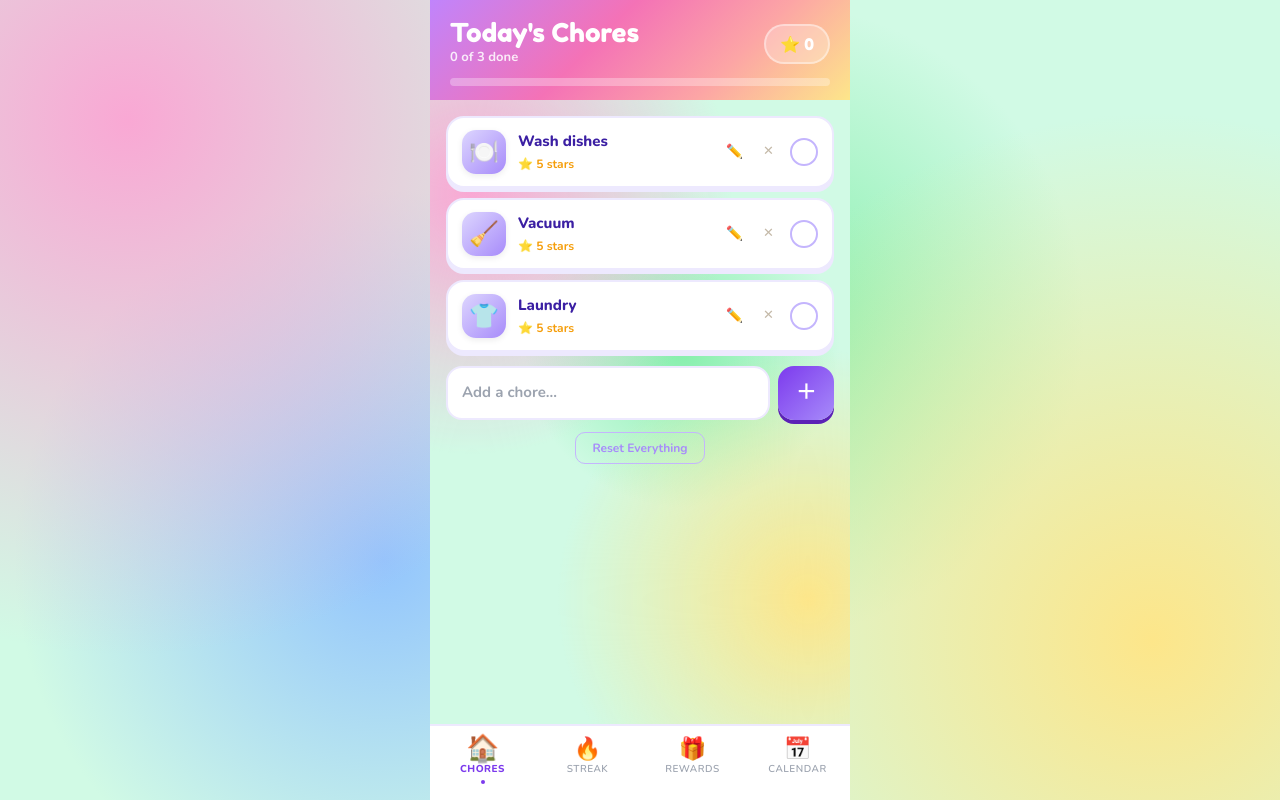
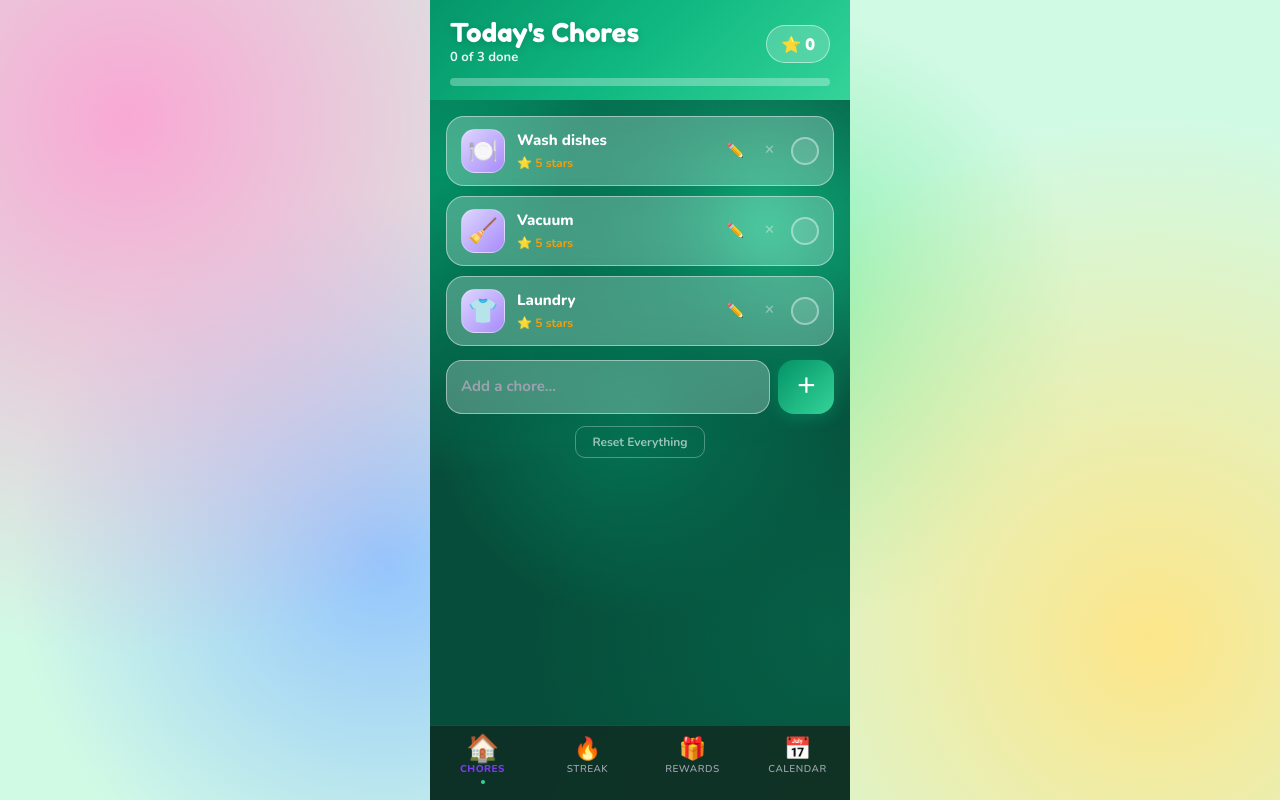
Before and after one commit to dominicarlequin-hub/chore-app, a React (Vite) app: page / in a window 1280 px wide. Built offline with nearby package versions, Linux system fonts and the light colour scheme.

Commit message:
Update ChoreList.jsx
Page Layout

```diff
--- a/ChoreList.jsx
+++ b/ChoreList.jsx
@@ -507,6 +507,15 @@ export default function ChoreList() {
   );
 }
 
+
+const glass = {
+  background: "rgba(255,255,255,0.25)",
+  backdropFilter: "blur(12px)",
+  WebkitBackdropFilter: "blur(12px)",
+  border: "1.5px solid rgba(255,255,255,0.45)",
+  boxShadow: "0 8px 32px rgba(0,0,0,0.08)",
+};
+
 const styles = {
   shell: {
     maxWidth: 420, margin: "0 auto",
@@ -517,175 +526,170 @@ const styles = {
   popup: {
     position: "fixed", top: "50%", left: "50%",
     transform: "translate(-50%, -50%)",
-    background: "white", borderRadius: 28, padding: "28px 36px",
-    textAlign: "center", boxShadow: "0 20px 60px rgba(124,58,237,0.3)",
-    border: "3px solid #A78BFA", zIndex: 1000,
+    ...glass, borderRadius: 28, padding: "28px 36px",
+    textAlign: "center", zIndex: 1000,
     animation: "milestoneIn 0.5s ease forwards",
   },
-  popupTitle: { fontFamily: "'Fredoka One', cursive", fontSize: 24, color: "#7C3AED" },
-  popupSub: { fontSize: 15, color: "#A78BFA", marginTop: 4, fontWeight: 700 },
+  popupTitle: { fontFamily: "'Fredoka One', cursive", fontSize: 24, color: "#064E3B" },
+  popupSub: { fontSize: 15, color: "#065F46", marginTop: 4, fontWeight: 700 },
   header: {
-    background: "linear-gradient(135deg, #C084FC 0%, #F472B6 40%, #FCA5A5 70%, #FDE68A 100%)",
+    background: "linear-gradient(135deg, #059669 0%, #10B981 50%, #34D399 100%)",
     padding: "20px 20px 14px", flexShrink: 0,
+    boxShadow: "0 4px 20px rgba(5,150,105,0.3)",
   },
   headerTop: { display: "flex", alignItems: "center", justifyContent: "space-between", marginBottom: 10 },
-  headerTitle: { fontFamily: "'Fredoka One', cursive", fontSize: 26, color: "white", lineHeight: 1 },
-  headerSub: { fontSize: 13, color: "rgba(255,255,255,0.85)", fontWeight: 700, marginTop: 2 },
+  headerTitle: { fontFamily: "'Fredoka One', cursive", fontSize: 26, color: "white", lineHeight: 1, textShadow: "0 2px 8px rgba(0,0,0,0.15)" },
+  headerSub: { fontSize: 13, color: "rgba(255,255,255,0.9)", fontWeight: 700, marginTop: 2 },
   starPill: {
-    background: "rgba(255,255,255,0.25)", borderRadius: 999,
+    background: "rgba(255,255,255,0.2)", borderRadius: 999,
     padding: "6px 14px", fontFamily: "'Fredoka One', cursive",
-    fontSize: 16, color: "white", border: "2px solid rgba(255,255,255,0.4)",
+    fontSize: 16, color: "white", border: "1.5px solid rgba(255,255,255,0.5)",
+    backdropFilter: "blur(8px)",
   },
-  progressTrack: {
-    background: "rgba(255,255,255,0.3)", borderRadius: 999,
-    height: 8, overflow: "hidden",
-  },
+  progressTrack: { background: "rgba(255,255,255,0.3)", borderRadius: 999, height: 8, overflow: "hidden" },
   progressFill: { height: "100%", borderRadius: 999, transition: "width 0.5s ease" },
-  screen: { flex: 1, overflowY: "auto", background: "#D1FAE5",
+  screen: {
+    flex: 1, overflowY: "auto",
+    background: "#064E3B",
     backgroundImage: `
-      radial-gradient(circle at 10% 15%, #F9A8D4 0%, transparent 40%),
-      radial-gradient(circle at 90% 80%, #FDE68A 0%, transparent 40%),
-      radial-gradient(circle at 60% 40%, #86EFAC 0%, transparent 35%)
+      radial-gradient(circle at 5% 10%, #059669 0%, transparent 45%),
+      radial-gradient(circle at 95% 85%, #065F46 0%, transparent 45%),
+      radial-gradient(circle at 50% 50%, #047857 0%, transparent 55%),
+      radial-gradient(circle at 80% 20%, #10B981 0%, transparent 35%)
     `,
   },
   padded: { padding: "16px 16px 24px" },
   allDoneBanner: {
-    background: "linear-gradient(135deg, #A7F3D0, #34D399)",
-    borderRadius: 16, padding: "14px 16px", textAlign: "center",
+    ...glass, borderRadius: 16, padding: "14px 16px", textAlign: "center",
     fontFamily: "'Fredoka One', cursive", fontSize: 18, color: "white",
-    marginBottom: 14, boxShadow: "0 4px 0px #6EE7B7",
+    marginBottom: 14,
   },
   choreList: { display: "flex", flexDirection: "column", gap: 10, marginBottom: 14 },
   pointFloat: {
     position: "absolute", top: -10, right: 20, zIndex: 10,
-    fontFamily: "'Fredoka One', cursive", fontSize: 18, color: "#F59E0B",
+    fontFamily: "'Fredoka One', cursive", fontSize: 18, color: "#FDE68A",
     animation: "pointFloat 1.2s ease forwards", pointerEvents: "none",
   },
   choreCard: {
-    background: "white", borderRadius: 18, padding: "12px 14px",
+    ...glass, borderRadius: 18, padding: "12px 14px",
     display: "flex", alignItems: "center", gap: 12,
-    border: "2.5px solid #EDE9FE", boxShadow: "0 4px 0px #EDE9FE",
     transition: "all 0.2s",
   },
-  choreCardDone: { background: "#F5F3FF", borderColor: "#C4B5FD", boxShadow: "0 4px 0px #C4B5FD", opacity: 0.85 },
+  choreCardDone: { background: "rgba(52,211,153,0.2)", borderColor: "rgba(52,211,153,0.4)", opacity: 0.9 },
   choreIcon: {
     width: 44, height: 44, borderRadius: 14,
     display: "flex", alignItems: "center", justifyContent: "center",
-    fontSize: 24, flexShrink: 0, boxShadow: "0 2px 6px rgba(0,0,0,0.08)",
+    fontSize: 24, flexShrink: 0,
+    background: "rgba(255,255,255,0.2)",
+    border: "1.5px solid rgba(255,255,255,0.3)",
   },
   choreInfo: { flex: 1 },
-  choreName: { fontSize: 15, fontWeight: 800, color: "#3B1FA3" },
-  choreNameDone: { textDecoration: "line-through", color: "#A78BFA" },
+  choreName: { fontSize: 15, fontWeight: 800, color: "white" },
+  choreNameDone: { textDecoration: "line-through", color: "rgba(255,255,255,0.5)" },
   chorePoints: { fontSize: 12, fontWeight: 700, marginTop: 2 },
   editInput: {
     fontSize: 15, fontWeight: 700, fontFamily: "'Nunito', sans-serif",
-    border: "none", borderBottom: "2px solid #7C3AED",
-    background: "transparent", color: "#3B1FA3", outline: "none", width: "100%",
+    border: "none", borderBottom: "2px solid rgba(255,255,255,0.6)",
+    background: "transparent", color: "white", outline: "none", width: "100%",
   },
   iconBtn: { background: "none", border: "none", fontSize: 14, cursor: "pointer", padding: "4px", flexShrink: 0 },
-  deleteBtn: { background: "none", border: "none", color: "#C4B9A8", fontSize: 13, cursor: "pointer", padding: "4px", flexShrink: 0 },
+  deleteBtn: { background: "none", border: "none", color: "rgba(255,255,255,0.4)", fontSize: 13, cursor: "pointer", padding: "4px", flexShrink: 0 },
   choreCheck: {
-    width: 28, height: 28, borderRadius: "50%", border: "2.5px solid #C4B5FD",
+    width: 28, height: 28, borderRadius: "50%",
+    border: "2px solid rgba(255,255,255,0.4)",
     display: "flex", alignItems: "center", justifyContent: "center",
-    fontSize: 14, flexShrink: 0, background: "white",
+    fontSize: 14, flexShrink: 0, background: "rgba(255,255,255,0.1)",
+    color: "white",
   },
-  choreCheckDone: { background: "linear-gradient(135deg,#A78BFA,#7C3AED)", borderColor: "#7C3AED", color: "white" },
+  choreCheckDone: { background: "linear-gradient(135deg,#34D399,#059669)", borderColor: "#34D399" },
   inputRow: { display: "flex", gap: 8 },
   input: {
     flex: 1, padding: "12px 14px", fontSize: 15, fontFamily: "'Nunito', sans-serif",
-    border: "2.5px solid #EDE9FE", borderRadius: 16,
-    background: "white", color: "#3B1FA3", fontWeight: 700,
+    ...glass, borderRadius: 16, color: "white", fontWeight: 700,
   },
   addBtn: {
     padding: "12px 18px", fontSize: 20, fontWeight: 800,
-    background: "linear-gradient(135deg,#7C3AED,#A78BFA)",
+    background: "linear-gradient(135deg,#059669,#34D399)",
     color: "white", border: "none", borderRadius: 16,
-    cursor: "pointer", boxShadow: "0 4px 0px #5B21B6",
+    cursor: "pointer", boxShadow: "0 4px 14px rgba(5,150,105,0.4)",
   },
   resetBtn: {
     display: "block", margin: "12px auto 0", background: "none",
-    border: "1.5px solid #C4B5FD", borderRadius: 10, padding: "6px 16px",
-    fontSize: 12, color: "#A78BFA", cursor: "pointer",
+    border: "1.5px solid rgba(255,255,255,0.3)", borderRadius: 10, padding: "6px 16px",
+    fontSize: 12, color: "rgba(255,255,255,0.6)", cursor: "pointer",
     fontFamily: "'Nunito', sans-serif", fontWeight: 700,
   },
-  // Streak tab
   streakHero: {
-    background: "white", borderRadius: 24, padding: "32px 20px",
-    textAlign: "center", border: "2.5px solid #EDE9FE",
-    boxShadow: "0 4px 0px #EDE9FE", marginBottom: 20,
+    ...glass, borderRadius: 24, padding: "32px 20px",
+    textAlign: "center", marginBottom: 20,
   },
-  streakNumber: { fontFamily: "'Fredoka One', cursive", fontSize: 48, lineHeight: 1 },
-  streakLabel: { fontSize: 14, fontWeight: 700, color: "#9CA3AF", marginTop: 4 },
+  streakNumber: { fontFamily: "'Fredoka One', cursive", fontSize: 48, lineHeight: 1, color: "white" },
+  streakLabel: { fontSize: 14, fontWeight: 700, color: "rgba(255,255,255,0.7)", marginTop: 4 },
   milestoneBadge: {
     display: "inline-block", borderRadius: 999, padding: "6px 16px",
     fontSize: 13, fontWeight: 800, color: "white", marginTop: 12,
   },
   sectionTitle: {
-    fontFamily: "'Fredoka One', cursive", fontSize: 18, color: "#7C3AED",
+    fontFamily: "'Fredoka One', cursive", fontSize: 18, color: "rgba(255,255,255,0.9)",
     marginBottom: 10,
   },
   historyRow: { display: "flex", gap: 8, overflowX: "auto", marginBottom: 20, scrollbarWidth: "none" },
   historyDay: {
-    borderRadius: 14, padding: "10px 8px", textAlign: "center",
-    border: "2.5px solid", minWidth: 42, flexShrink: 0,
+    ...glass, borderRadius: 14, padding: "10px 8px", textAlign: "center",
+    minWidth: 42, flexShrink: 0, border: "1.5px solid rgba(255,255,255,0.3)",
   },
-  historyLabel: { fontSize: 10, fontWeight: 800, textTransform: "uppercase", marginBottom: 4 },
+  historyLabel: { fontSize: 10, fontWeight: 800, textTransform: "uppercase", marginBottom: 4, color: "white" },
   milestoneList: { display: "flex", flexDirection: "column", gap: 10 },
   milestoneRow: {
-    background: "white", borderRadius: 16, padding: "14px 16px",
+    ...glass, borderRadius: 16, padding: "14px 16px",
     display: "flex", alignItems: "center", gap: 14,
-    border: "2.5px solid", boxShadow: "0 3px 0px #EDE9FE",
   },
   milestoneInfo: { flex: 1 },
-  milestoneName: { fontSize: 15, fontWeight: 800 },
-  milestoneDays: { fontSize: 12, color: "#9CA3AF", fontWeight: 600 },
-  // Rewards tab
+  milestoneName: { fontSize: 15, fontWeight: 800, color: "white" },
+  milestoneDays: { fontSize: 12, color: "rgba(255,255,255,0.6)", fontWeight: 600 },
   pointsHero: {
-    background: "white", borderRadius: 24, padding: "24px",
-    textAlign: "center", border: "2.5px solid #FDE68A",
-    boxShadow: "0 4px 0px #FDE68A", marginBottom: 20,
+    ...glass, borderRadius: 24, padding: "24px",
+    textAlign: "center", marginBottom: 20,
   },
-  pointsNumber: { fontFamily: "'Fredoka One', cursive", fontSize: 42, color: "#7C3AED" },
-  pointsLabel: { fontSize: 14, fontWeight: 700, color: "#9CA3AF" },
+  pointsNumber: { fontFamily: "'Fredoka One', cursive", fontSize: 42, color: "white" },
+  pointsLabel: { fontSize: 14, fontWeight: 700, color: "rgba(255,255,255,0.7)" },
   rewardGrid: { display: "grid", gridTemplateColumns: "1fr 1fr", gap: 12 },
   rewardCard: {
-    background: "white", borderRadius: 20, padding: "16px 12px",
-    textAlign: "center", border: "2.5px solid", transition: "all 0.2s",
+    ...glass, borderRadius: 20, padding: "16px 12px",
+    textAlign: "center", transition: "all 0.2s",
   },
-  rewardName: { fontSize: 13, fontWeight: 800, color: "#7C3AED", marginBottom: 4 },
+  rewardName: { fontSize: 13, fontWeight: 800, color: "white", marginBottom: 4 },
   rewardCost: { fontSize: 12, fontWeight: 700 },
   redeemBtn: {
-    marginTop: 8, background: "linear-gradient(135deg,#7C3AED,#A78BFA)",
+    marginTop: 8, background: "linear-gradient(135deg,#059669,#34D399)",
     color: "white", borderRadius: 999, padding: "5px 12px",
     fontSize: 12, fontWeight: 800, fontFamily: "'Fredoka One', cursive",
+    boxShadow: "0 3px 10px rgba(5,150,105,0.4)",
   },
-  needMore: { marginTop: 8, fontSize: 11, color: "#9CA3AF", fontWeight: 700 },
-  // Calendar tab
+  needMore: { marginTop: 8, fontSize: 11, color: "rgba(255,255,255,0.5)", fontWeight: 700 },
   calendarGrid: { display: "grid", gridTemplateColumns: "1fr 1fr", gap: 12 },
   calCard: {
-    background: "white", borderRadius: 20, padding: "16px 12px",
-    textAlign: "center", border: "2.5px solid #D1FAE5",
-    boxShadow: "0 4px 0px #D1FAE5",
+    ...glass, borderRadius: 20, padding: "16px 12px", textAlign: "center",
   },
-  calCardDone: { borderColor: "#86EFAC", boxShadow: "0 4px 0px #86EFAC", background: "#F0FDF4" },
-  calCardToday: { borderColor: "#F472B6", boxShadow: "0 4px 0px #F472B6", background: "#FFF0F7" },
-  calDay: { fontSize: 12, fontWeight: 800, textTransform: "uppercase" },
-  calStatus: { fontSize: 11, fontWeight: 800, marginTop: 6 },
-  // Tab bar
+  calCardDone: { background: "rgba(52,211,153,0.25)", borderColor: "rgba(52,211,153,0.5)" },
+  calCardToday: { background: "rgba(244,114,182,0.25)", borderColor: "rgba(244,114,182,0.5)" },
+  calDay: { fontSize: 12, fontWeight: 800, textTransform: "uppercase", color: "white" },
+  calStatus: { fontSize: 11, fontWeight: 800, marginTop: 6, color: "rgba(255,255,255,0.7)" },
   tabBar: {
-    display: "flex", background: "white", borderTop: "2px solid #EDE9FE",
+    display: "flex",
+    background: "rgba(4,40,28,0.95)",
+    backdropFilter: "blur(20px)",
+    WebkitBackdropFilter: "blur(20px)",
+    borderTop: "1px solid rgba(52,211,153,0.2)",
     padding: "8px 0 12px", flexShrink: 0,
   },
   tabBtn: {
     flex: 1, background: "none", border: "none",
     display: "flex", flexDirection: "column", alignItems: "center",
-    cursor: "pointer", padding: "4px 0", position: "relative",
+    cursor: "pointer", padding: "4px 0",
     fontFamily: "'Nunito', sans-serif",
   },
   tabEmoji: { fontSize: 22, lineHeight: 1, marginBottom: 2 },
   tabLabel: { fontSize: 10, textTransform: "uppercase", letterSpacing: 0.5 },
-  tabDot: {
-    width: 4, height: 4, borderRadius: "50%",
-    background: "#7C3AED", marginTop: 3,
-  },
+  tabDot: { width: 4, height: 4, borderRadius: "50%", background: "#34D399", marginTop: 3 },
 };
```
